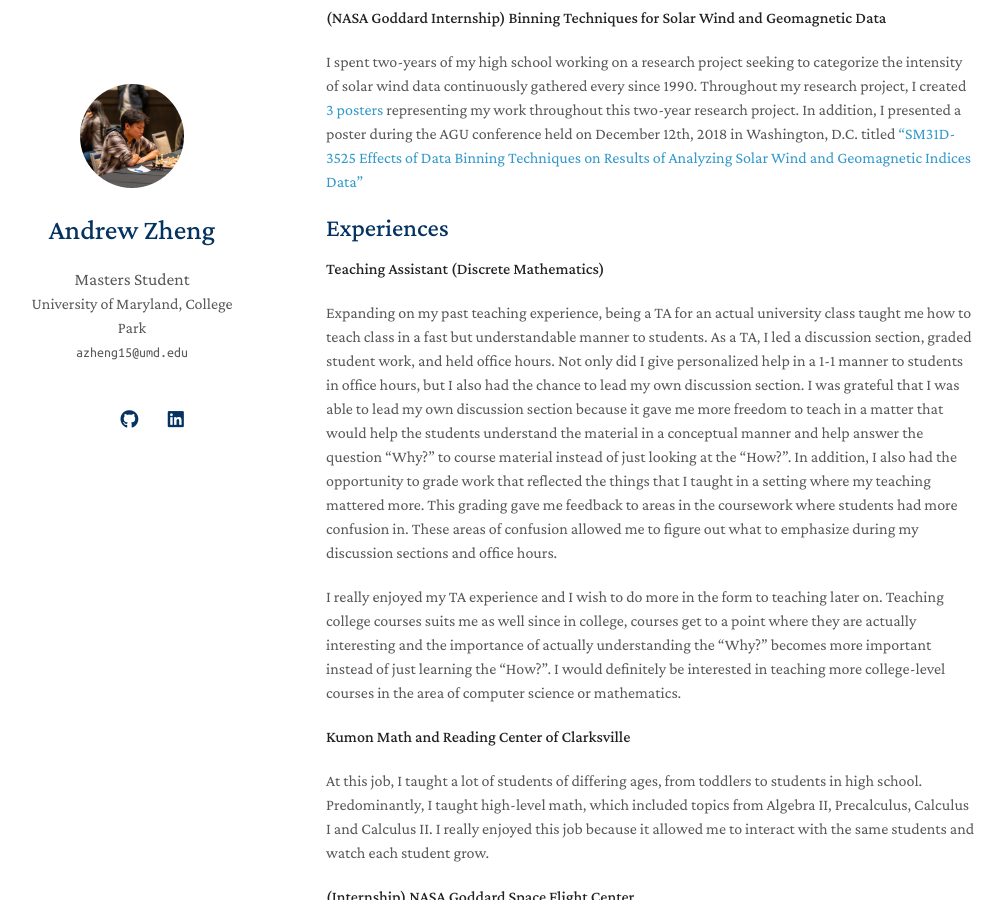
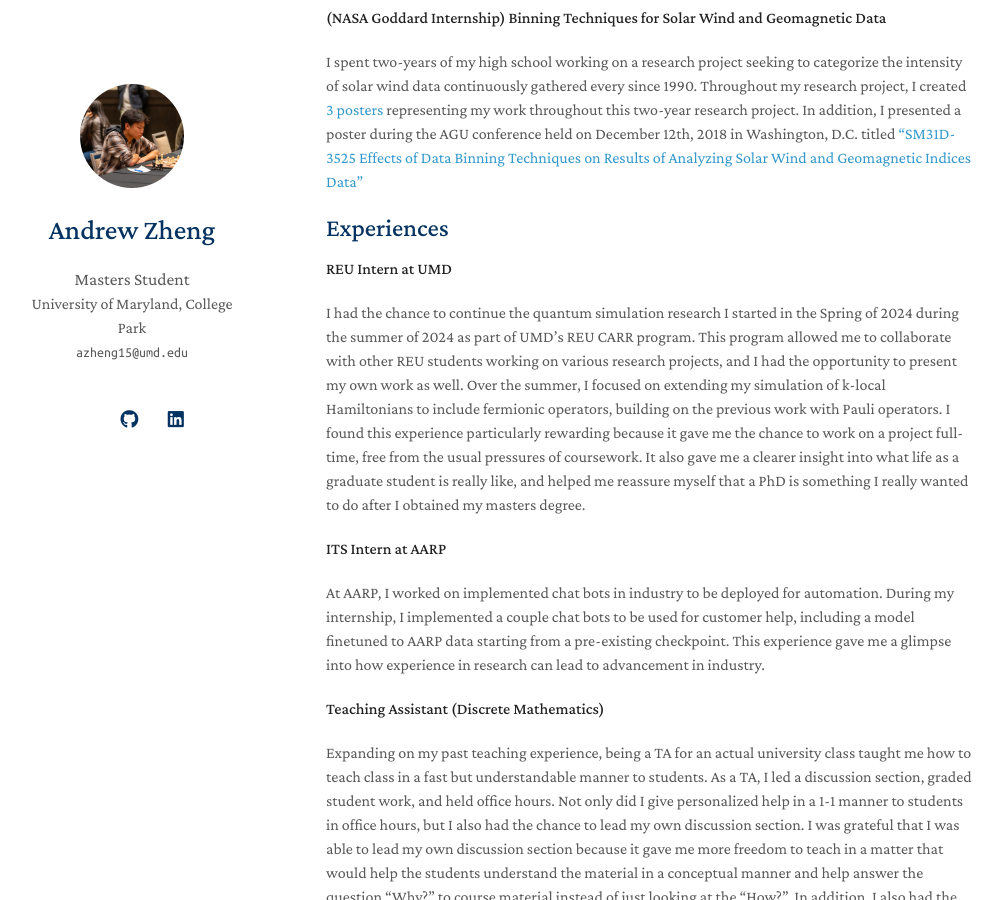
Before and after one commit to JAndrewZheng/jandrewzheng.github.io, a Jekyll site: the page built from index.md, in a window 1280 px wide and 900 px high, scrolled down 1344 px. Shown: the whole window, without its empty margins (144-1148 px from the left). Built offline with Jekyll 4.4.1, drawn with Linux system fonts in a browser that asks for light colours; nearby versions of some CDN libraries; a style sheet for code colours, icons or effects is not loaded; our own code applies the rules of GitHub Pages for plain Markdown files.

Commit message:
Adding more experience blurbs

```diff
--- a/index.md
+++ b/index.md
@@ -38,6 +38,14 @@ I spent two-years of my high school working on a research project seeking to cat
 
 ## Experiences
 
+**REU Intern at UMD**
+
+I had the chance to continue the quantum simulation research I started in the Spring of 2024 during the summer of 2024 as part of UMD's REU CARR program. This program allowed me to collaborate with other REU students working on various research projects, and I had the opportunity to present my own work as well. Over the summer, I focused on extending my simulation of k-local Hamiltonians to include fermionic operators, building on the previous work with Pauli operators. I found this experience particularly rewarding because it gave me the chance to work on a project full-time, free from the usual pressures of coursework. It also gave me a clearer insight into what life as a graduate student is really like, and helped me reassure myself that a PhD is something I really wanted to do after I obtained my masters degree.
+
+**ITS Intern at AARP**
+
+At AARP, I worked on implemented chat bots in industry to be deployed for automation. During my internship, I implemented a couple chat bots to be used for customer help, including a model finetuned to AARP data starting from a pre-existing checkpoint. This experience gave me a glimpse into how experience in research can lead to advancement in industry.
+
 **Teaching Assistant (Discrete Mathematics)**
 
 Expanding on my past teaching experience, being a TA for an actual university class taught me how to teach class in a fast but understandable manner to students. As a TA, I led a discussion section, graded student work, and held office hours. Not only did I give personalized help in a 1-1 manner to students in office hours, but I also had the chance to lead my own discussion section. I was grateful that I was able to lead my own discussion section because it gave me more freedom to teach in a matter that would help the students understand the material in a conceptual manner and help answer the question "Why?" to course material instead of just looking at the "How?". In addition, I also had the opportunity to grade work that reflected the things that I taught in a setting where my teaching mattered more. This grading gave me feedback to areas in the coursework where students had more confusion in. These areas of confusion allowed me to figure out what to emphasize during my discussion sections and office hours.
```
